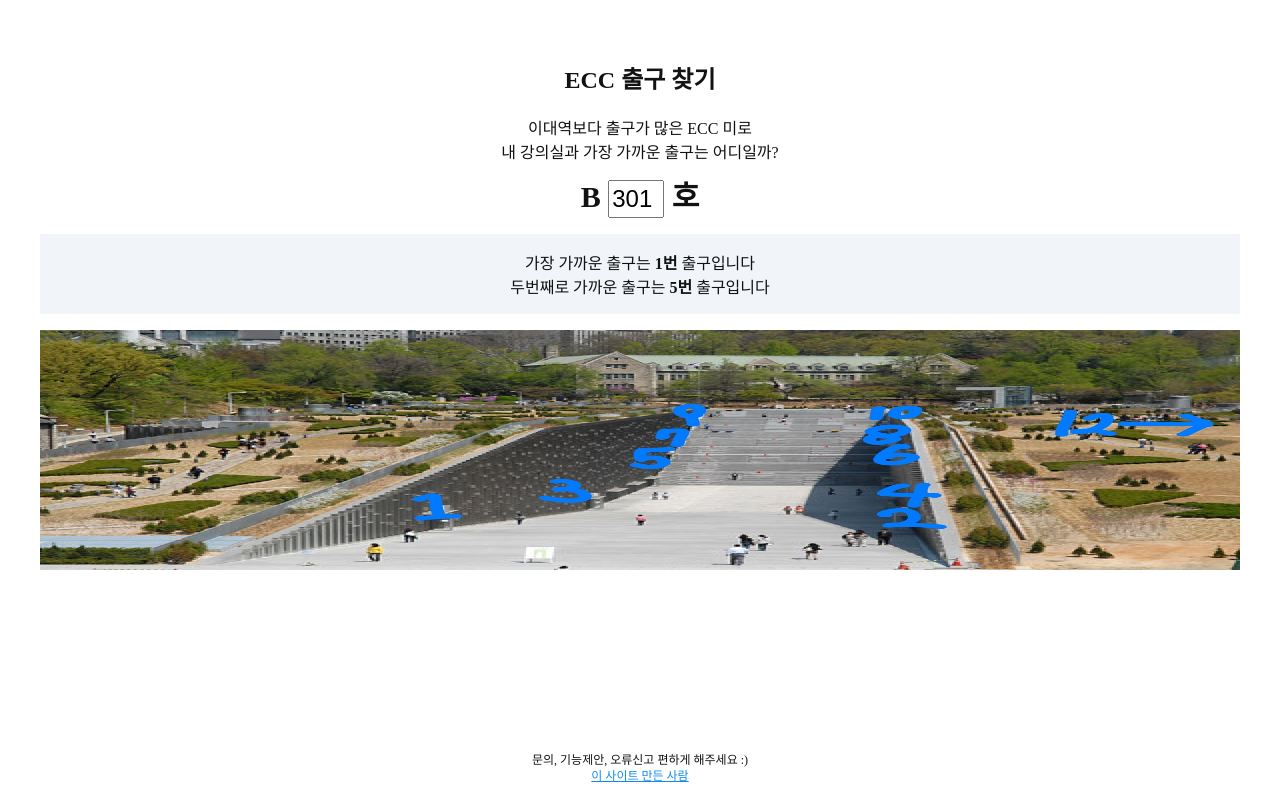
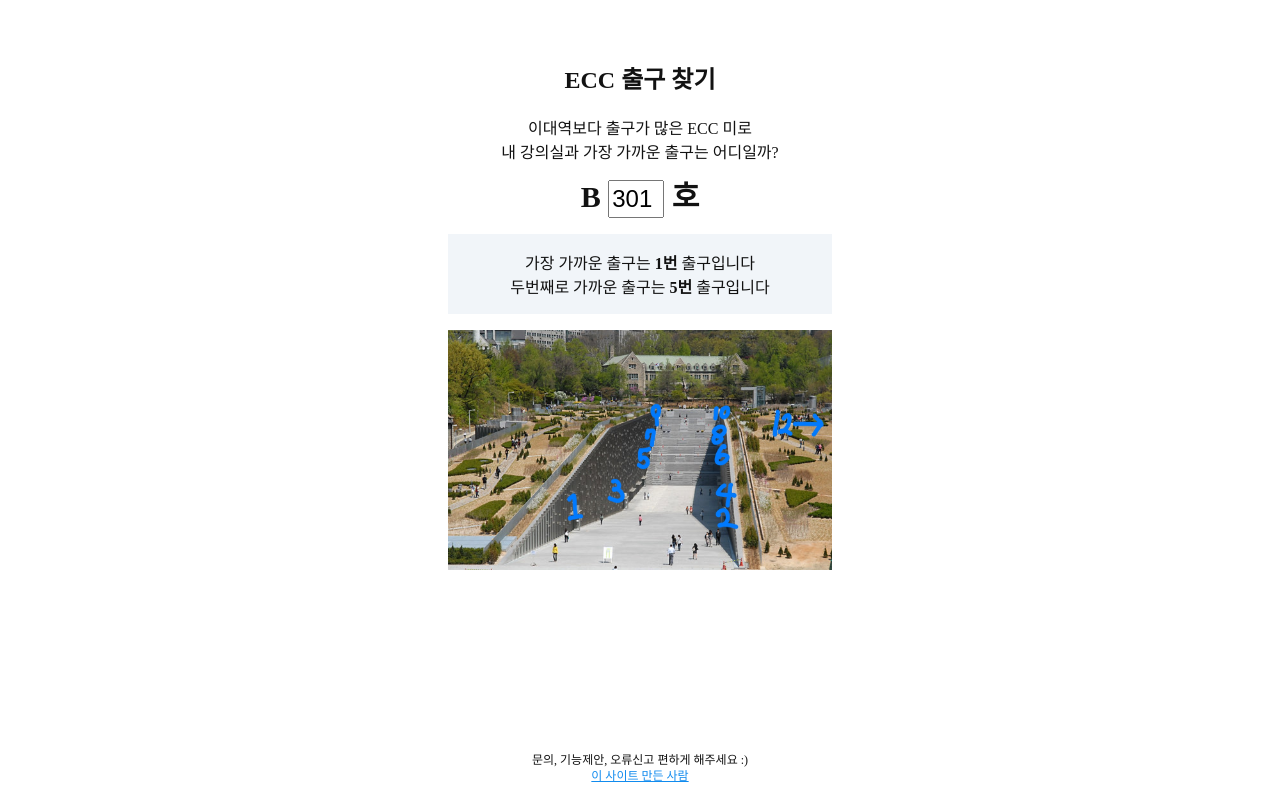
Before and after one commit to seondal/EcCuseMe, a Next.js app: page / in a window 1280 px wide. Built offline with nearby package versions, Linux system fonts and the light colour scheme.

Commit message:
🛠 fix :  넓은 화면에서 이미지 늘어지는 이슈

```diff
--- a/src/app/layout.tsx
+++ b/src/app/layout.tsx
@@ -16,7 +16,7 @@ export default function RootLayout({
     <html lang="kor">
       <body>
         <header></header>
-        <main className="p-8 text-center">{children}</main>
+        <main className="p-8 text-center max-w-96 m-auto">{children}</main>
         <Analytics />
         <footer className="text-center bottom-4 fixed right-0 left-0 text-xs">
           <div>문의, 기능제안, 오류신고 편하게 해주세요 :)</div>
```
